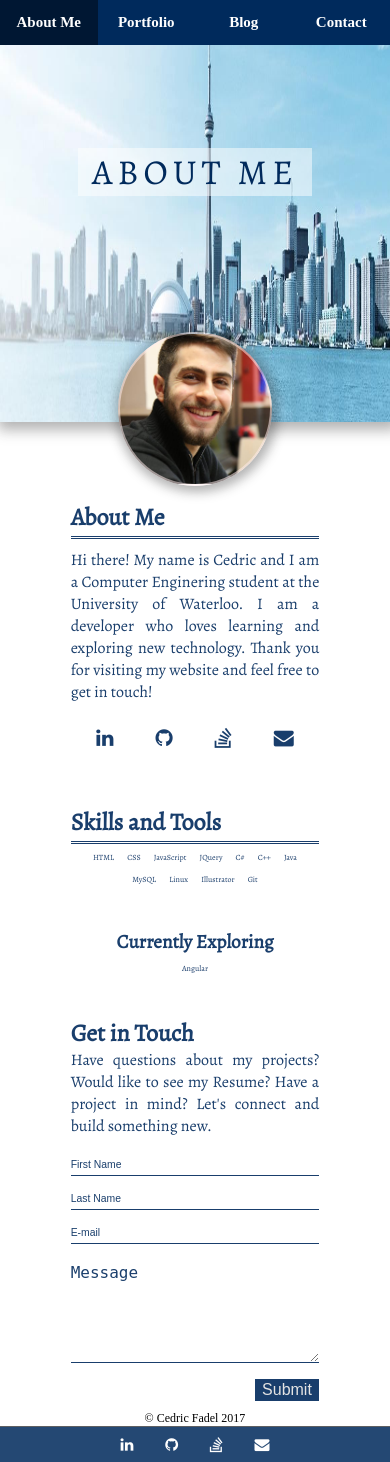
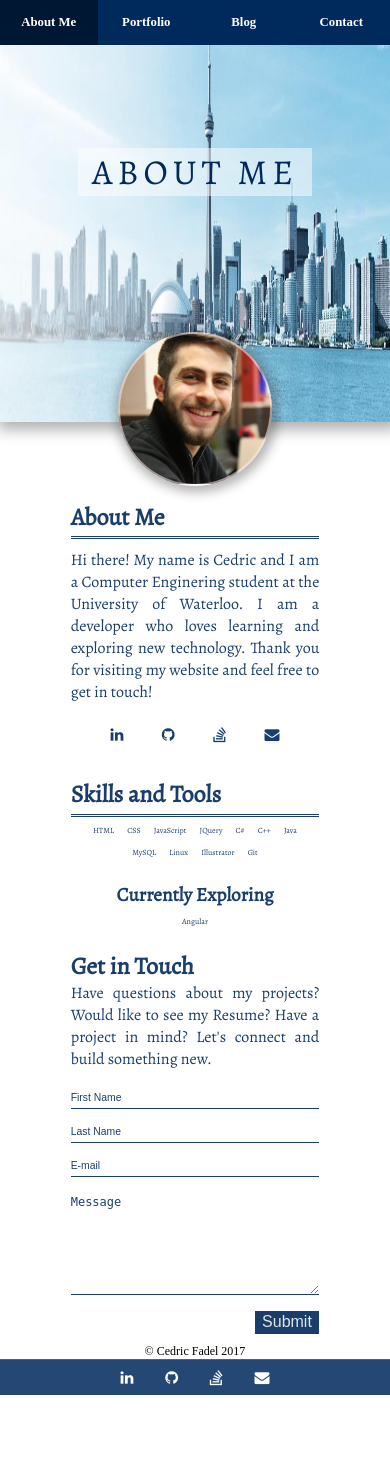
Before and after one commit to cfadel1/PersonalWebsite, a PHP site: page / in a window 390 px wide. After the commit the page ends 1395 px from the top, so only its background shows below. Run offline with PHP 8.4, Linux system fonts and the light colour scheme; some libraries are stand-ins or nearby versions; some web fonts are replaced.

Commit message:
Fixed issues related to responsiveness.

```diff
--- a/css/Style.css
+++ b/css/Style.css
@@ -653,7 +653,7 @@ footer {
     }
 
     nav ul li {
-        font-size: 15px;
+        font-size: 0.8em;
     }
 
     .social-icon-contact {
@@ -665,7 +665,7 @@ footer {
     }
 
     .social-icon-header {
-        font-size: 20px;
+    font-size: 15px;
     }
 
     figure {
@@ -702,7 +702,7 @@ footer {
     }
 
     .contact-form textarea {
-        font-size: 16px;
+        font-size: 12px;
     }
 
     .copyright p {
@@ -711,6 +711,10 @@ footer {
 
     .half_clear {
         height: 10px;
+    }
+
+        .clear {
+height: 20px;
     }
 
     .loader-effect {
```
